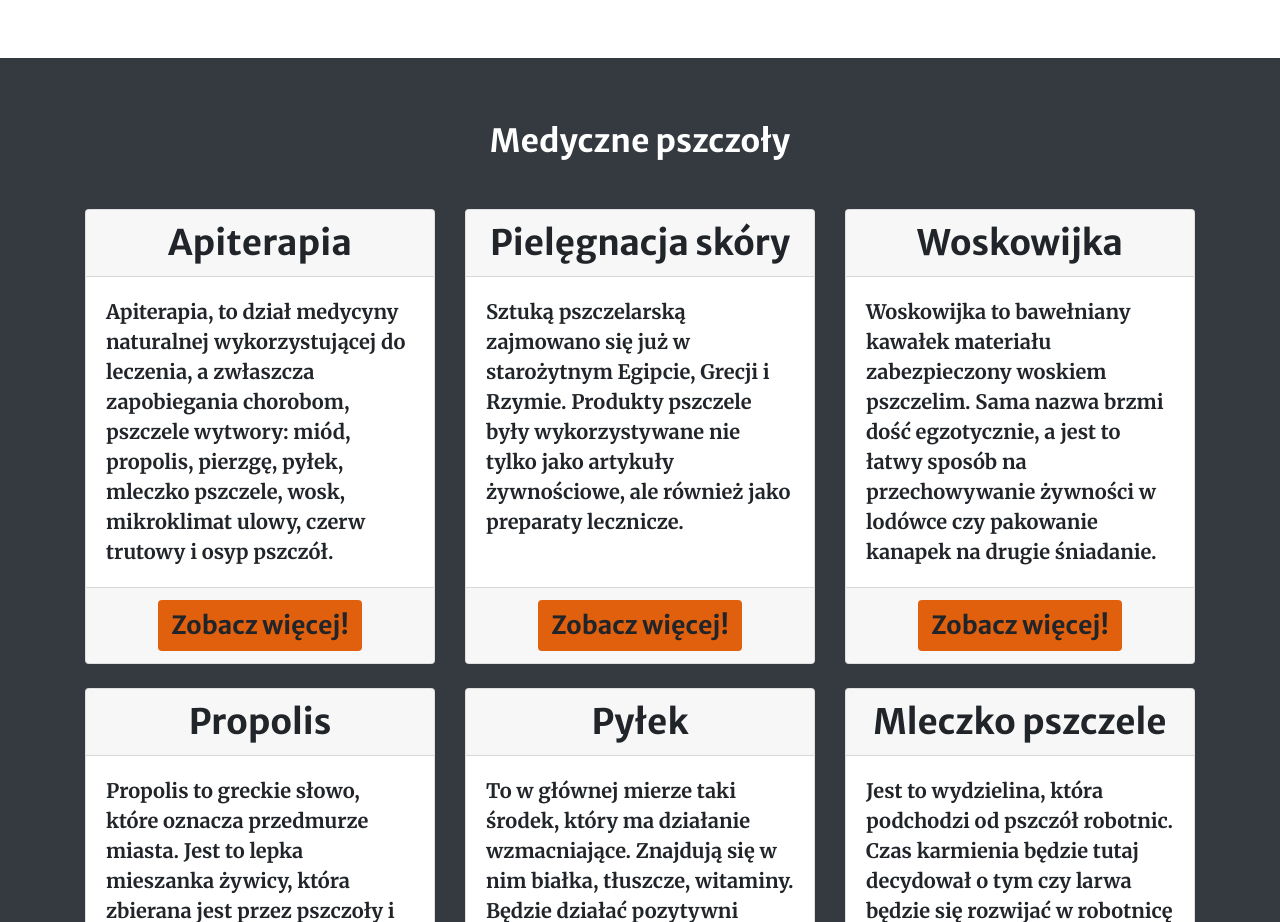
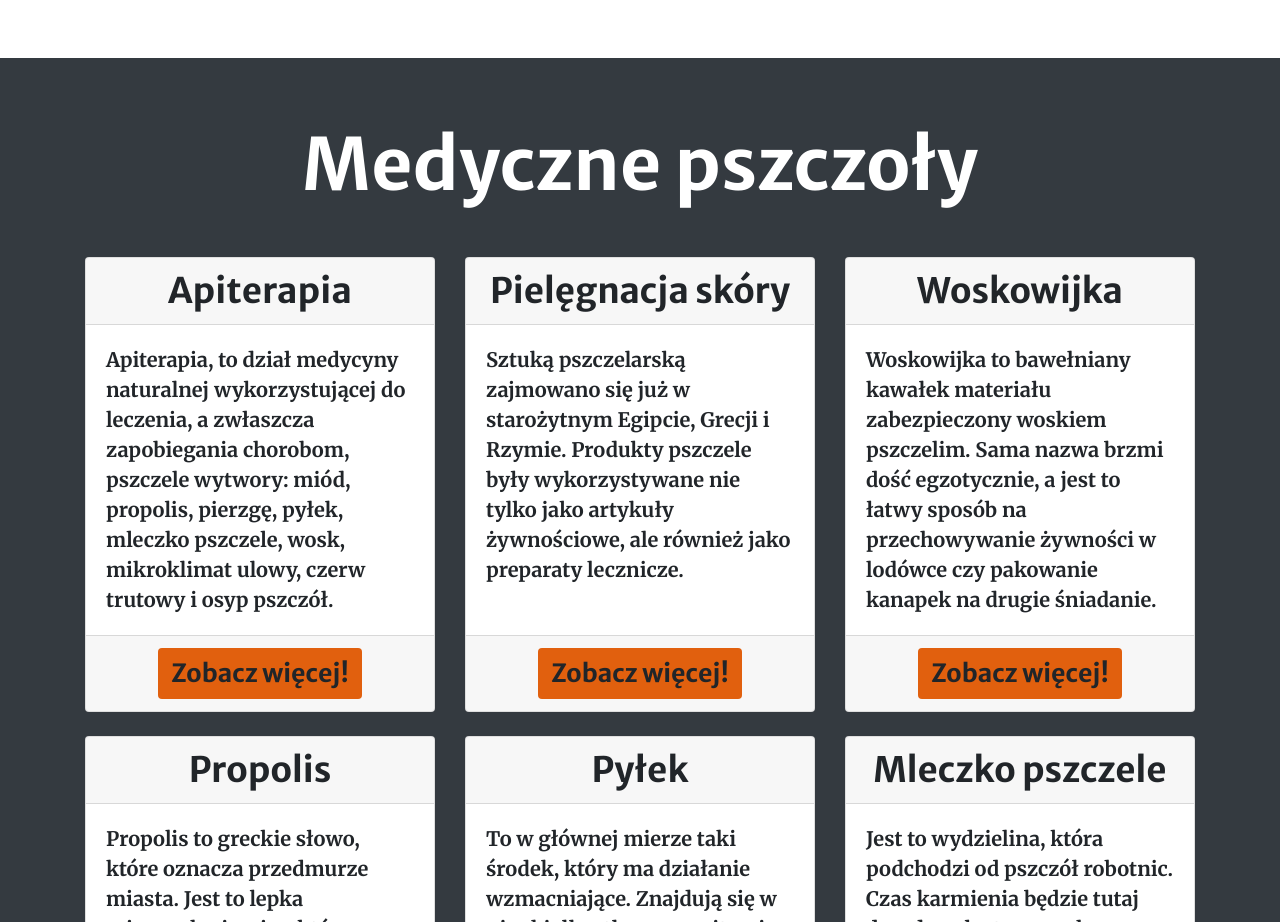
Before and after one commit to MrRav3n/Website-about-bees, a website with bundled scripts: page index.html in a window 1280 px wide. Shown: the part 2040-2962 px from the top of the page. Built offline with nearby package versions, Linux system fonts and the light colour scheme; files whose address does not match are found by name.

Commit message:
Small change with bootstrap

```diff
--- a/index.html
+++ b/index.html
@@ -127,7 +127,8 @@
   <!-- Portfolio Section -->
   <section class="bg-dark p-3" id="medic">
     <div class="container">
-      <h2 class="text-center m-5 text-white font-weight-bolder display-md-3 display-5">Medyczne pszczoły</h2>
+      <h1 class="text-center m-5 text-white font-weight-bolder d-block d-md-none">Medyczne pszczoły</h1>
+      <h1 class="text-center m-5 text-white font-weight-bolder display-3 d-md-block d-none">Medyczne pszczoły</h1>
       <div class="row">
         <div class="col-lg-4 mb-4">
           <div class="card h-100">
```
